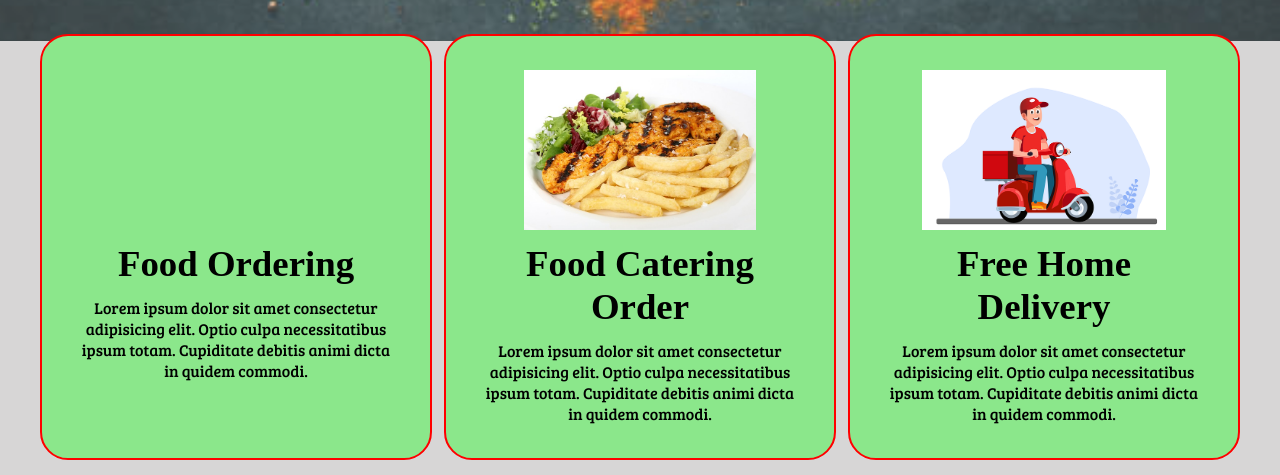
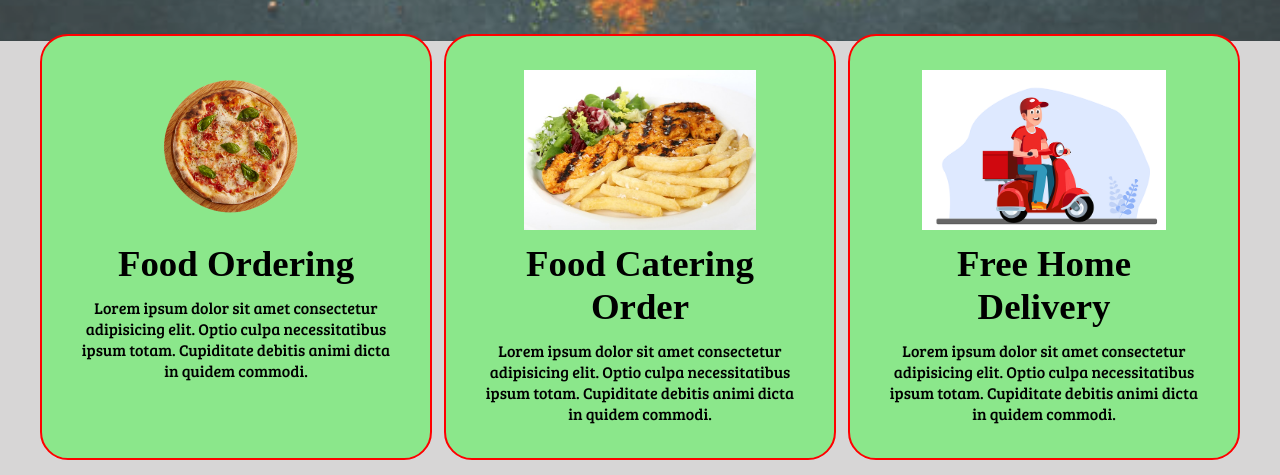
Before and after one commit to Kunalsharma1407/food-ordering-website, a plain HTML site: page index.html in a window 1280 px wide. Shown: the part 615-1090 px from the top of the page. Drawn offline with Linux system fonts and the light colour scheme; a web font is replaced by a local one.

Commit message:
fixed the problem of img

```diff
--- a/index.html
+++ b/index.html
@@ -42,7 +42,7 @@
       <h1 class="h-primary center">Our Services</h1>
       <div id="services-box">
         <div class="box">
-          <img src="img/cati1.png" alt="" />
+          <img src="cati1.png" alt="" />
           <h2 class="h-secondary center">Food Ordering</h2>
           <p class="center">
             Lorem ipsum dolor sit amet consectetur adipisicing elit. Optio culpa
```
